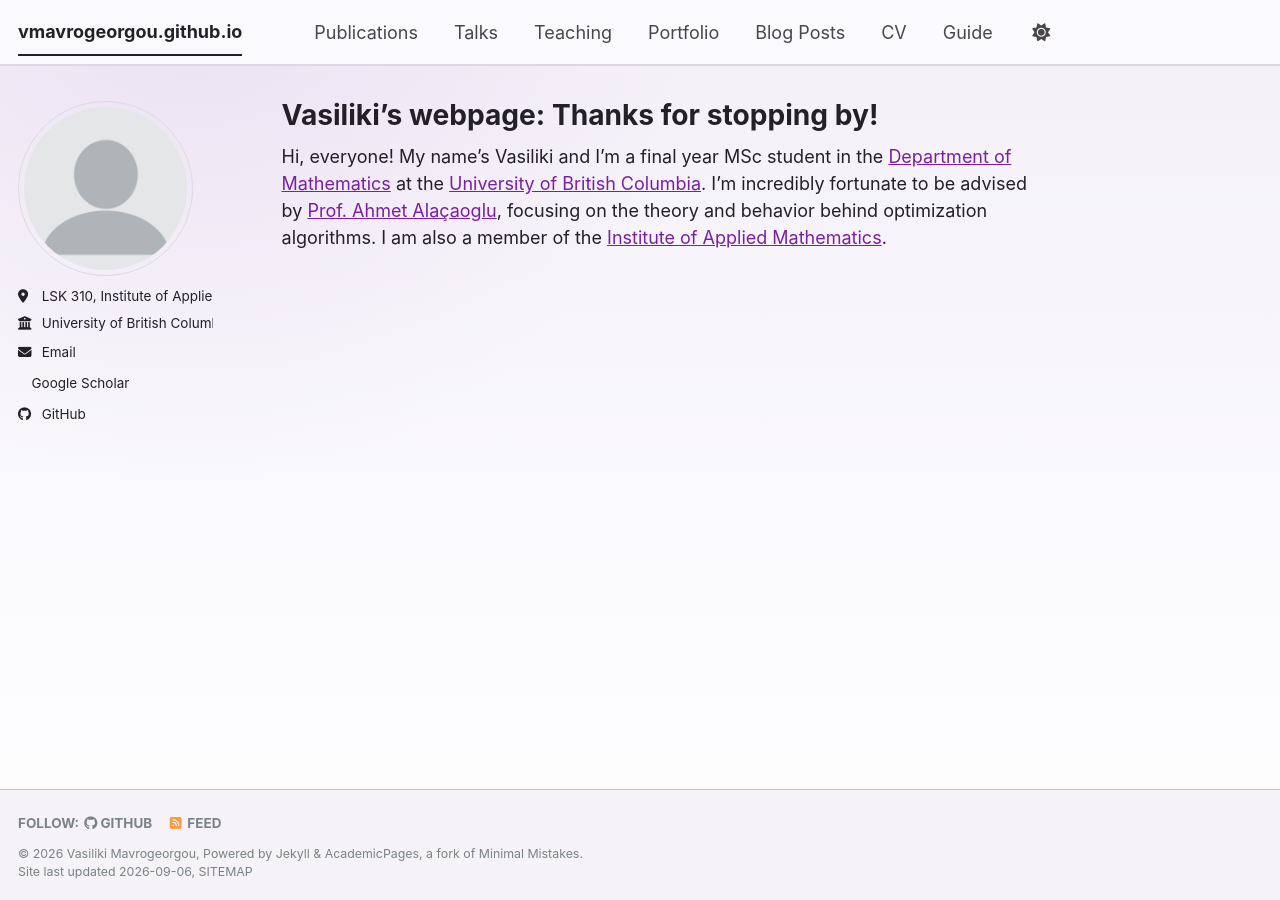
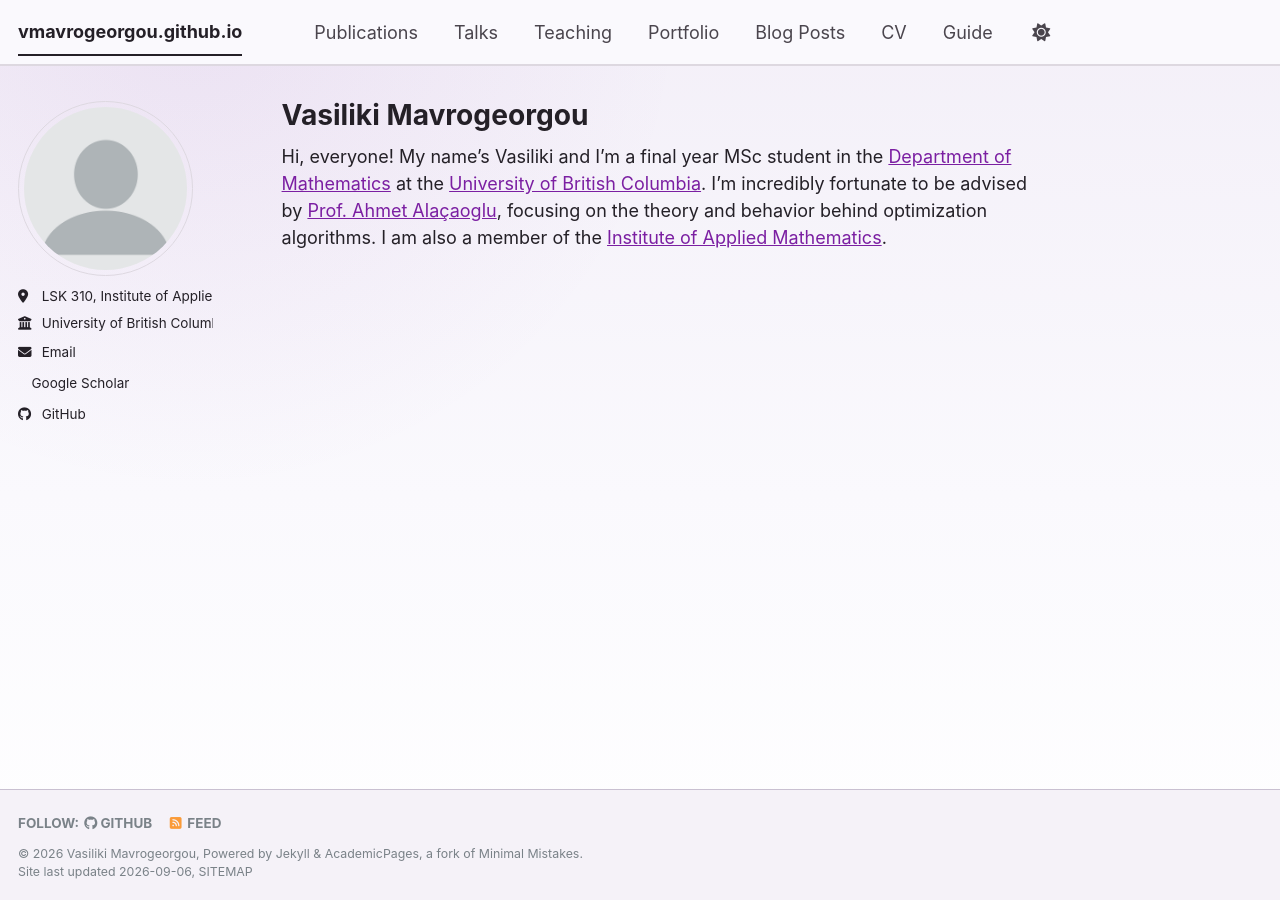
Before and after one commit to vmavrogeorgou/vmavrogeorgou.github.io, a Jekyll site: the page built from _pages/about.md, in a window 1280 px wide. Built offline with Jekyll 4.4.1, drawn with Linux system fonts in a browser that asks for light colours; a style sheet for code colours, icons or effects is not loaded.

Commit message:
Update title on about page

```diff
--- a/_pages/about.md
+++ b/_pages/about.md
@@ -1,6 +1,6 @@
 ---
 permalink: /
-title: "Vasiliki's webpage: Thanks for stopping by!"
+title: "Vasiliki Mavrogeorgou"
 author_profile: true
 redirect_from:
   - /about/
```
